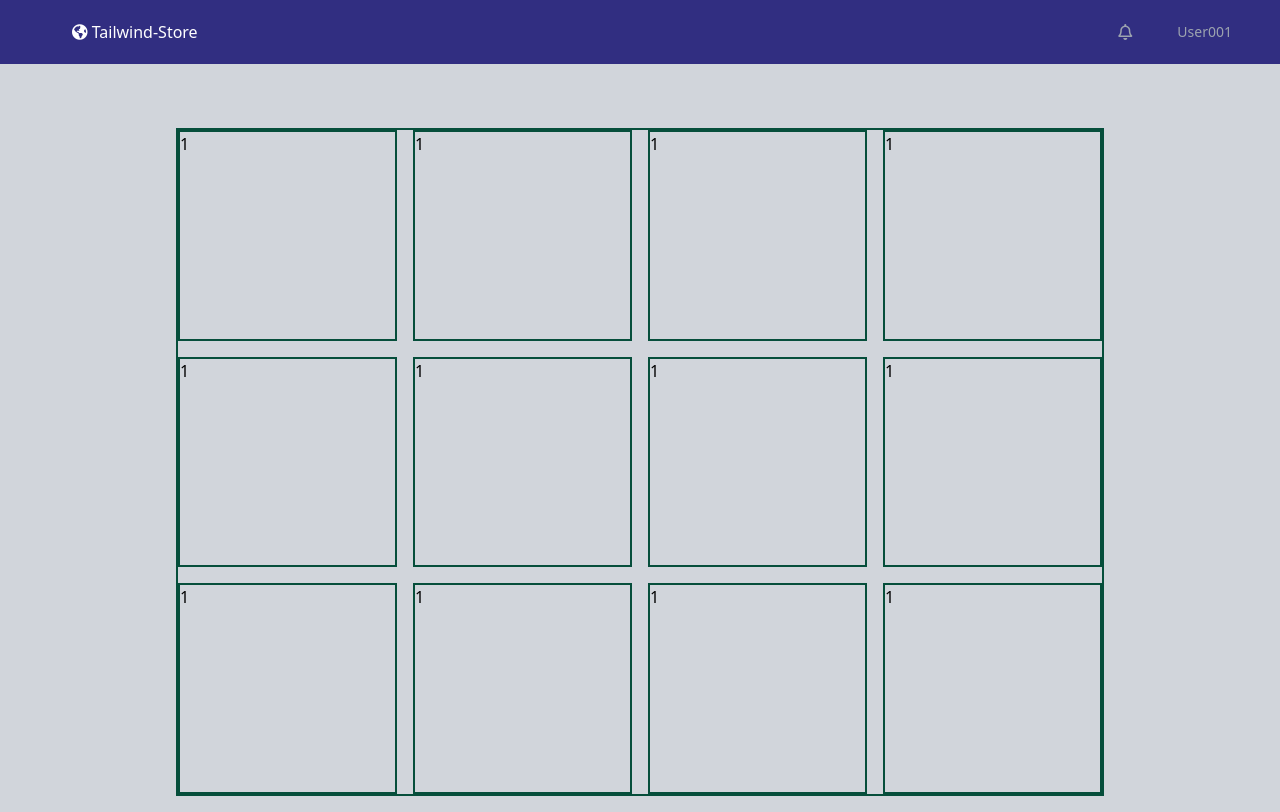
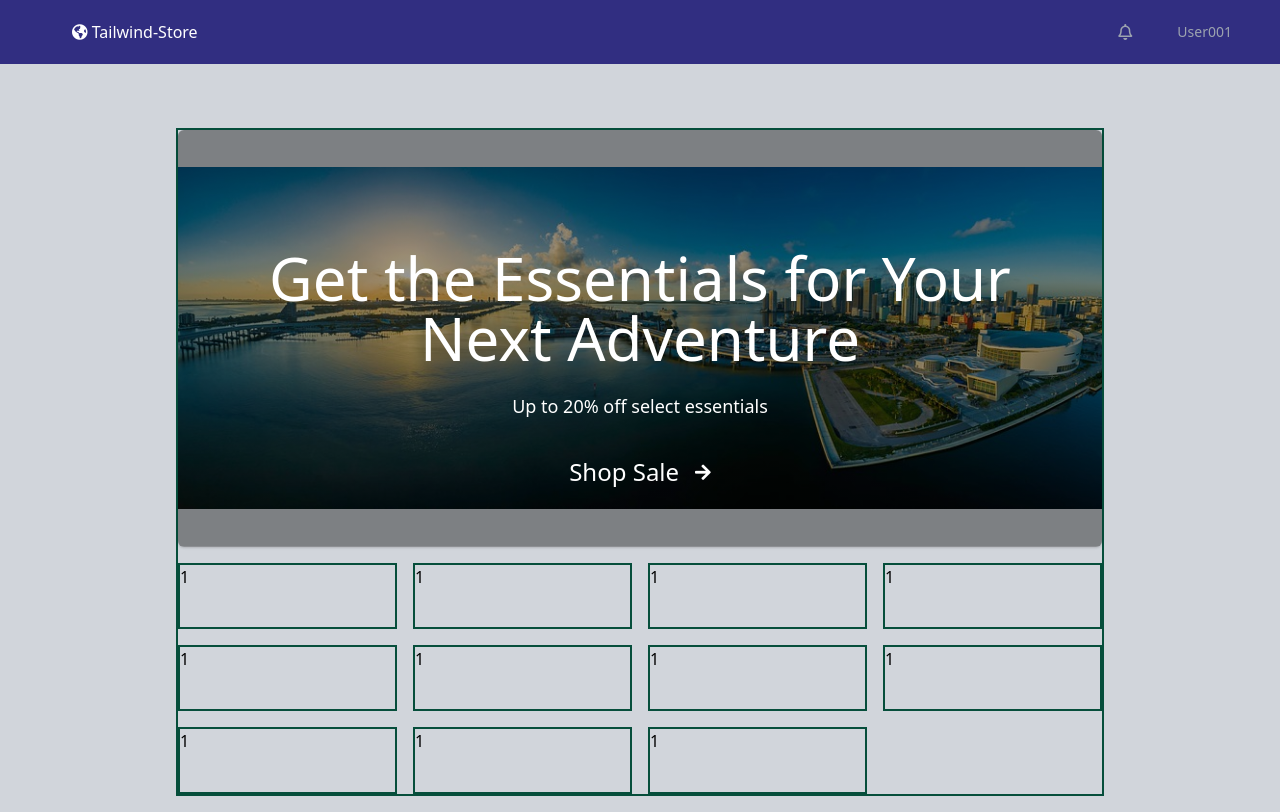
Before and after one commit to yZipperer/tailwind-store, a plain HTML site: page index.html in a window 1280 px wide. Drawn offline with nearby package versions, Linux system fonts and the light colour scheme.

Commit message:
Added Hero Section
I have added in a hero section. There is a background image as well as some text talking about a sale.

```diff
--- a/index.html
+++ b/index.html
@@ -69,10 +69,27 @@
 
     <!-- Main Content Grid -->
     <div style="height: 93.445vh;" class="container mx-auto py-10 md:w-4/5 w-11/12 px-6">
-      <div class="w-full h-full rounded">
-      <div class="grid grid-cols-4 mt-6 mr-6 ml-6 mb-8 flex-grow gap-4 h-full border-2 border-green-900 border-solid">
-          <div class="border-2 border-green-900 border-solid">
-            <p>1</p>
+      <div class="w-full h-full">
+        <div class="grid grid-cols-4 mt-6 mr-6 ml-6 mb-8 flex-grow gap-4 h-full border-2 border-green-900 border-solid">
+          <div class="col-span-4 row-span-2">
+              <div class="flex flex-wrap h-full p-8 bg-white shadow rounded-md xl:py-5 xl:px-10" style="background:linear-gradient(rgba(0, 0, 0, 0.4), rgba(0, 0, 0, 0.4)), url(./images/city.jpg); background-repeat: no-repeat; background-position: center; background-size: 100%;">
+                  <div class="w-full pt-6 text-left flex">
+                      <div class="text-white m-auto">
+                          <div class="content py-4 px-5 my-5 text-center">
+                              <div class="heading mb-3 text-2xl md:text-6xl">Get the Essentials for Your Next Adventure</div>
+                              <p class="mt-3 hidden lg:inline-block md:text-lg">Up to 20% off select essentials</p>
+                          </div>
+                          <div class="cta clear-left px-5">
+                              <a href="#">
+                                  <div class="flex justify-center items-center md:text-2xl hover:text-indigo-500">
+                                      <span>Shop Sale</span>
+                                      <span class="fa fa-xs fa-arrow-right ml-4"></span>
+                                  </div>
+                              </a>
+                          </div>
+                      </div>
+                  </div>
+            </div>
           </div>
           <div class="border-2 border-green-900 border-solid">
             <p>1</p>
```
Also changed, not shown: images/city.jpg (added).
